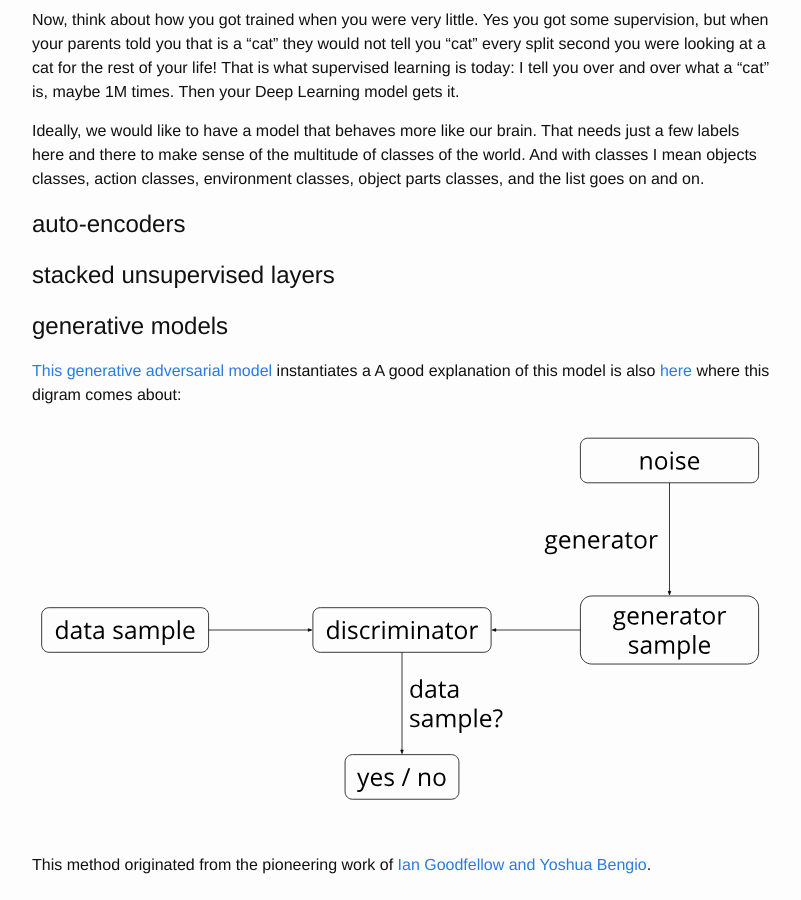
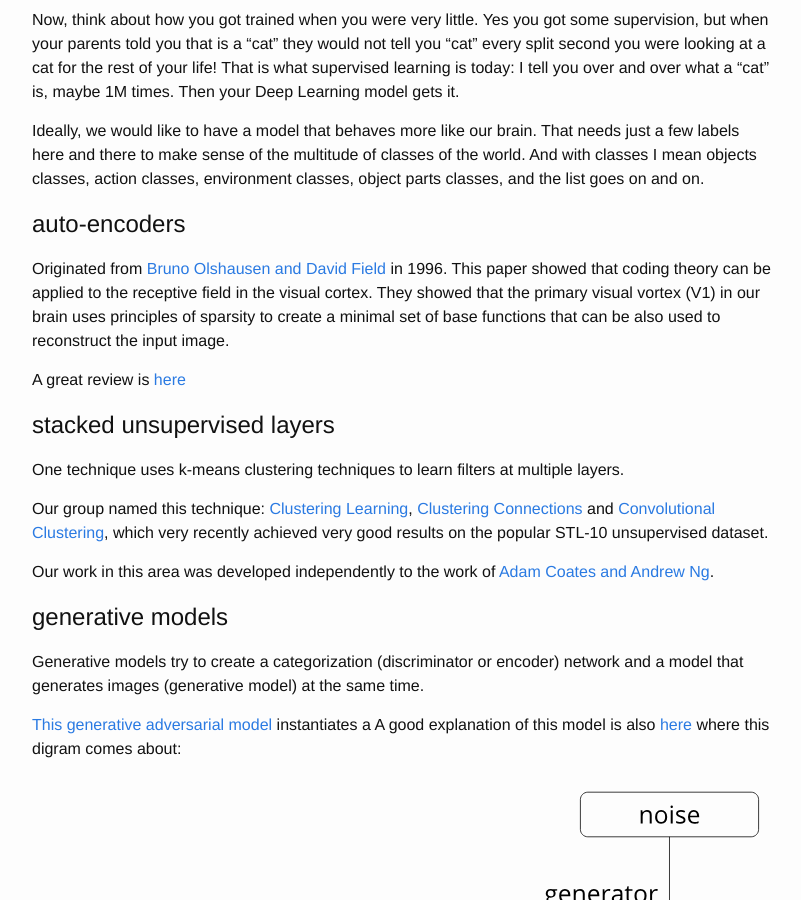
Before and after one commit to culurciello/culurciello.github.io, a Jekyll site: the page built from _posts/2016-06-10-unsup.markdown, in a window 1280 px wide and 900 px high, scrolled down 432 px. Shown: the whole window, without its empty margins (238-1039 px from the left). Built offline with Jekyll 4.4.1, drawn with Linux system fonts in a browser that asks for light colours.

Commit message:
more refs

```diff
--- a/_posts/2016-06-10-unsup.markdown
+++ b/_posts/2016-06-10-unsup.markdown
@@ -16,12 +16,24 @@ Ideally, we would like to have a model that behaves more like our brain. That ne
 
 # auto-encoders
 
+Originated from [Bruno Olshausen and David Field](http://redwood.psych.cornell.edu/papers/olshausen_field_1997.pdf) in 1996. This paper showed that coding theory can be applied to the receptive field in the visual cortex. They showed that the primary visual vortex (V1) in our brain uses principles of sparsity to create a minimal set of base functions that can be also used to reconstruct the input image.
+
+A great review is [here](https://piotrmirowski.files.wordpress.com/2014/03/piotrmirowski_2014_reviewautoencoders.pdf)
+
 
 # stacked unsupervised layers
 
 
+One technique uses k-means clustering techniques to learn filters at multiple layers.
+
+Our group named this technique: [Clustering Learning](http://arxiv.org/abs/1301.2820), [Clustering Connections](http://arxiv.org/abs/1306.0152) and [Convolutional Clustering](http://arxiv.org/abs/1511.06241), which very recently achieved very good results on the popular STL-10 unsupervised dataset.
+
+Our work in this area was developed independently to the work of [Adam Coates and Andrew Ng](http://www-cs.stanford.edu/~acoates/papers/coatesng_nntot2012.pdf).
+
+
 # generative models
 
+Generative models try to create a categorization (discriminator or encoder) network and a model that generates images (generative model) at the same time.
 
 [This generative adversarial model](https://arxiv.org/abs/1511.06434) instantiates a
 A good explanation of this model is also [here](https://ishmaelbelghazi.github.io/ALI/) where this digram comes about:
```
